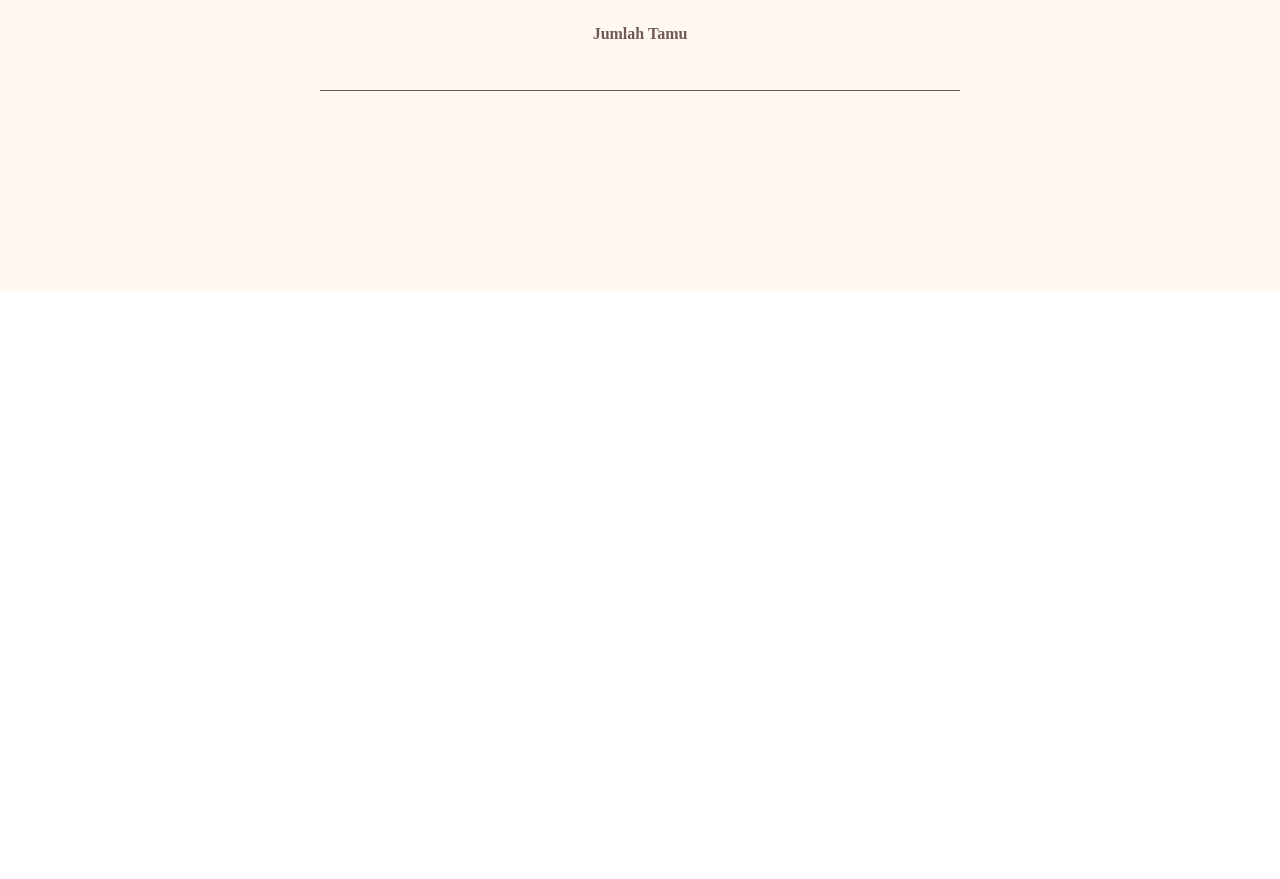
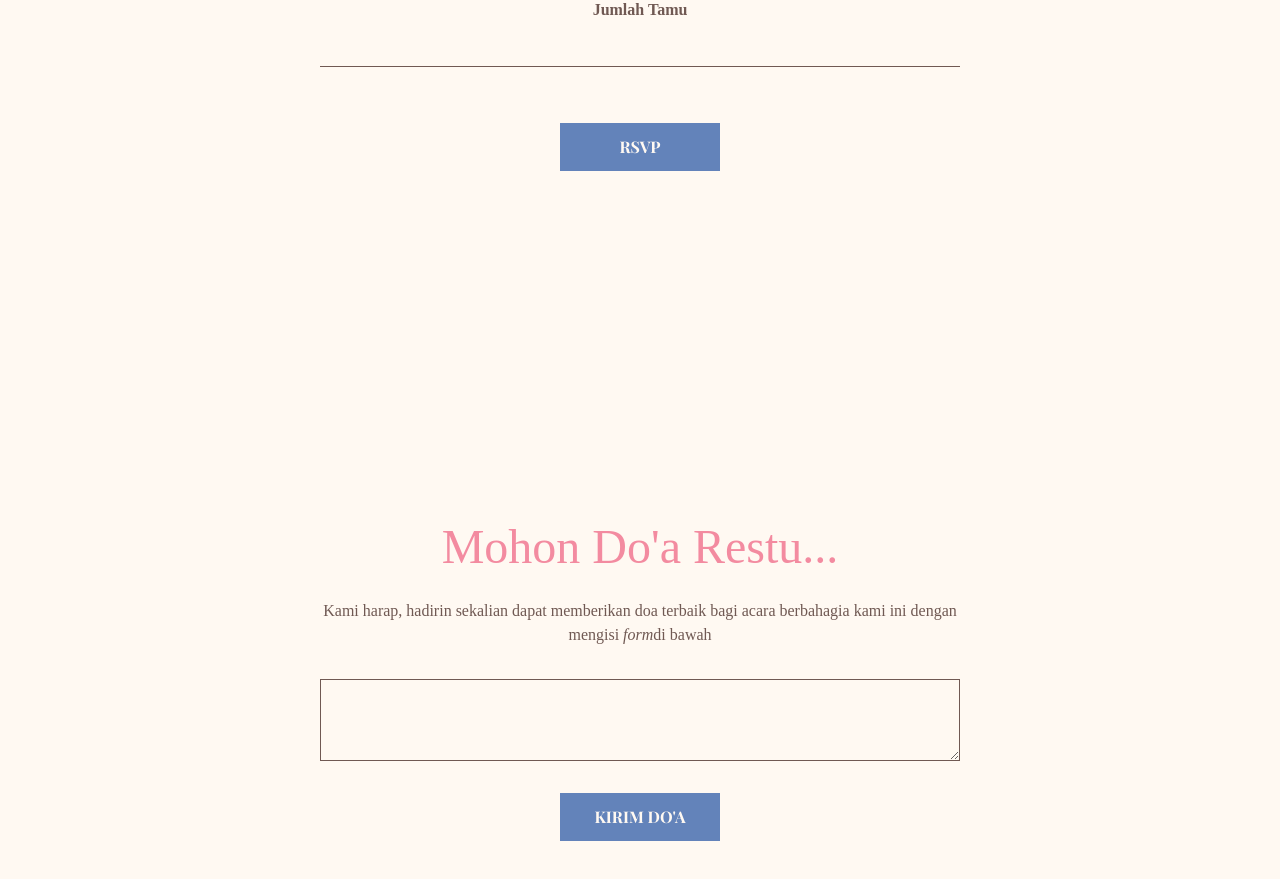
Before and after one commit to ahmadhilmandani/fe-wedding-site-1, a React (Vite) app: page / in a window 1280 px wide. Shown: the part 4740-5619 px from the top of the page. Before the commit the page ends 5032 px from the top, so only its background shows below. Built offline with nearby package versions, Linux system fonts and the light colour scheme; a web font is replaced by a local one.

Commit message:
Add user prayer section

```diff
--- a/src/App.tsx
+++ b/src/App.tsx
@@ -3,6 +3,7 @@ import Landing from './section/Landing'
 import LoveStory from './section/LoveStory'
 import OpeningWord from './section/OpeningWord'
 import RSVP from './section/RSVP'
+import UserPrayer from './section/UserPrayer'
 import WeddingDate from './section/WeddingDate'
 
 function App() {
@@ -15,6 +16,7 @@ function App() {
       <WeddingDate />
       <LoveStory />
       <RSVP />
+      <UserPrayer />
     </div>
   )
 }
--- a/src/section/RSVP.tsx
+++ b/src/section/RSVP.tsx
@@ -1,3 +1,5 @@
+import Button from "../components/Button";
+
 export default function RSVP() {
   return (
     <>
@@ -30,6 +32,11 @@ export default function RSVP() {
             <label htmlFor="numOfGuest" className="block mb-2 text-center font-bold">Jumlah Tamu</label>
             <input type="number" className="block w-full pb-3 outline-none ring-0 border-b border-cust-brown-color focus:border-cust-blue-color bg-transparent" name="numOfGuest" id="numOfGuest" />
           </div>
+          <div className="w-40 mx-auto">
+            <Button>
+              RSVP
+            </Button>
+          </div>
         </div>
       </section >
     </>
--- /dev/null
+++ b/src/section/UserPrayer.tsx
@@ -0,0 +1,23 @@
+import Button from "../components/Button";
+
+export default function UserPrayer() {
+  return (
+    <>
+      <section className="w-full min-h-screen flex justify-center items-center relative">
+        <div className="max-w-[640px] w-full relative z-50">
+          <h1 className="text-center mb-4 text-cust-red-color">Mohon Do'a Restu...</h1>
+          <p className="mb-2 text-center">
+            Kami harap, hadirin sekalian dapat memberikan doa terbaik bagi acara berbahagia kami ini dengan mengisi <i>form</i>
+            di bawah
+          </p>
+          <textarea name="" id="" className="block w-full p-4 outline-none ring-0 border border-cust-brown-color focus:border-cust-blue-color bg-transparent m-8 mx-auto"></textarea>
+          <div className="w-40 mx-auto">
+            <Button>
+              KIRIM DO'A
+            </Button>
+          </div>
+        </div>
+      </section >
+    </>
+  )
+}
```
